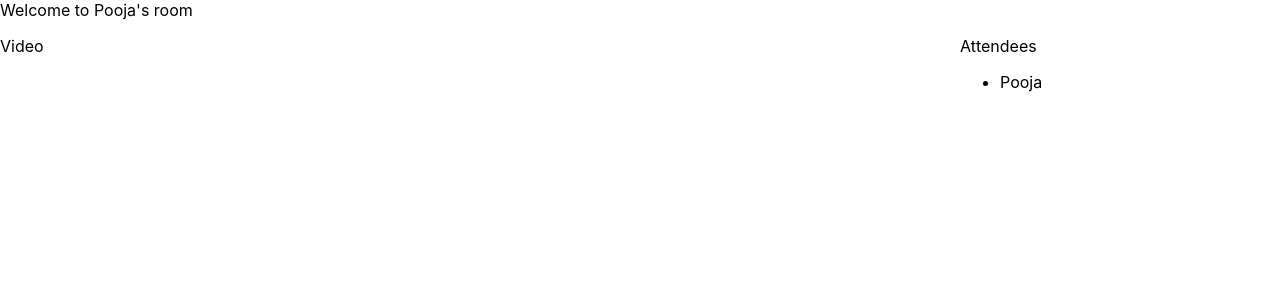
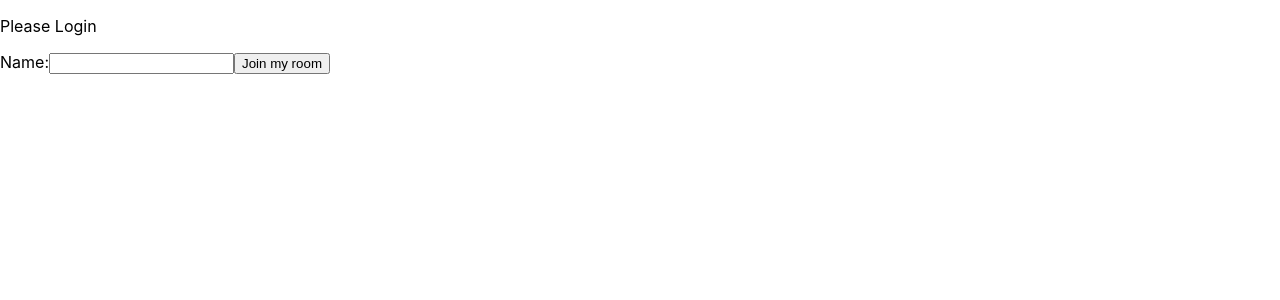
Before and after one commit to batchu/twilio-video-reactjs, a React (Create React App) app: page / in a window 1280 px wide. Shown: the top 300 px of the page. Built offline with nearby package versions, Linux system fonts and the light colour scheme.

Commit message:
Loading Room after login

```diff
--- a/src/App.js
+++ b/src/App.js
@@ -1,12 +1,11 @@
 import React from 'react';
 import './App.css';
-//import Login from './components/Login.js';
-import Room from './components/Room.js';
+import Login from './components/Login.js';
 
 function App() {
   return (
     <div className="App">
-      <Room  name= 'Pooja' />
+     <Login />
     </div>
   );
 }
--- a/src/components/Login.js
+++ b/src/components/Login.js
@@ -1,23 +1,33 @@
-import React from "react";
-
+import React, { useState } from "react";
+import Room from "./Room.js"
 function Login() {
 
-    function handleSubmit(event){
-        alert("submitted"+event)
-        event.preventDefault();
-    }
-  return (
-    <div>
+  const [login, setLogin] = useState({ login: false });
+  const [name, setName] = useState({ name: "" });
+
+  function handleSubmit(event) {
+    setLogin(true)
+    setName(event.target[0].value)
+    event.preventDefault();
+  }
+
+  if (login === true) {
+    return (<Room name={name} />)
+  }
+
+  else
+    return (<div>
       <p>Please Login</p>
-      <form  onSubmit={handleSubmit}>
+      <form onSubmit={handleSubmit}>
         <label>
           Name:
-          <input type="text" name="name" />
+        <input type="text" name="name" />
         </label>
         <input type="submit" value="Join my room" />
       </form>
     </div>
-  );
+    )
+
 }
 
 export default Login;
```
